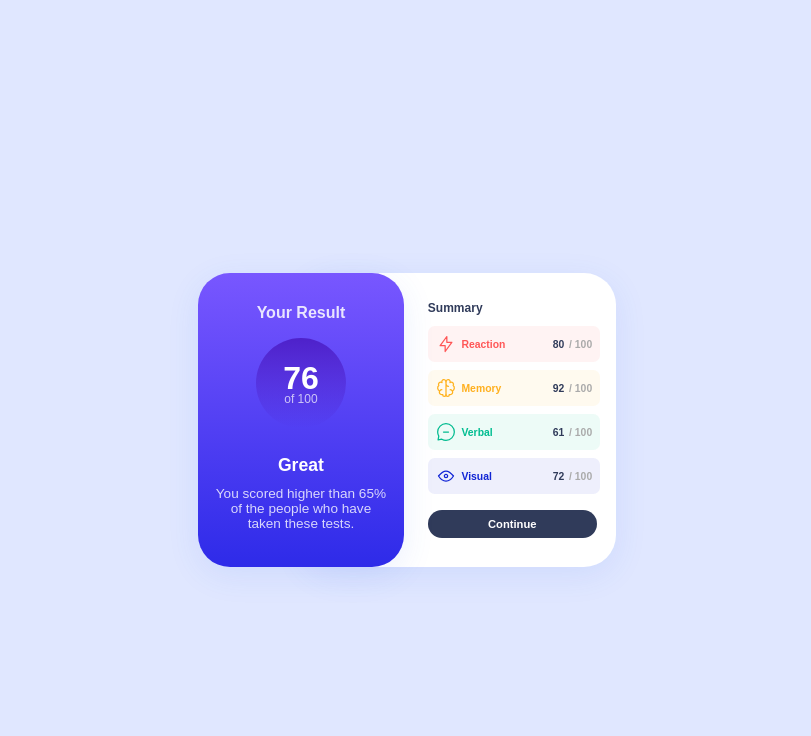
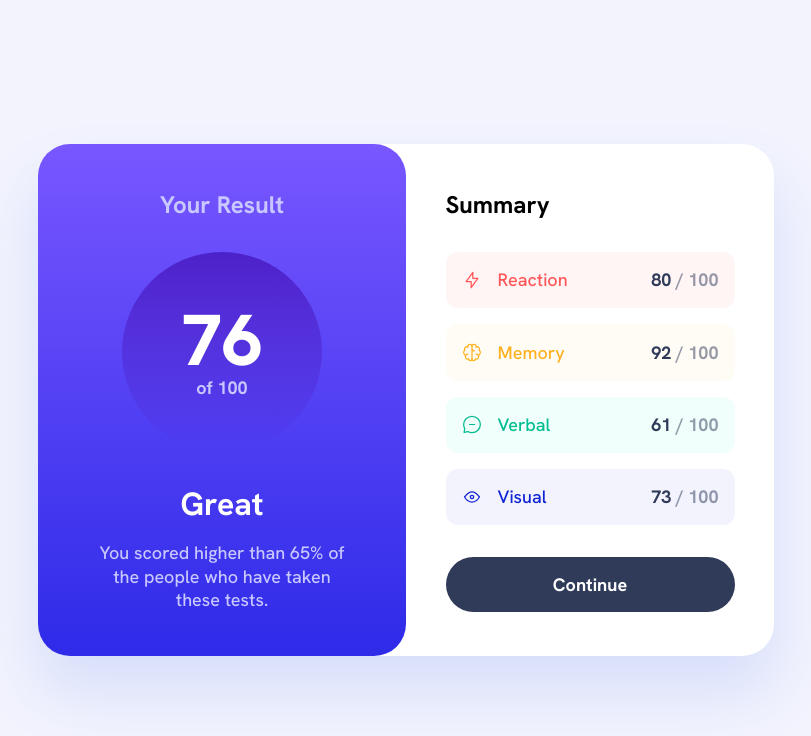
Before and after one commit to MPlightro/Frontend-Mentor, a plain HTML site: page results-summary-component-main/index.html in a window 1280 px wide. Shown: the whole page, without its empty margins (234-1045 px from the left). Drawn offline with Linux system fonts and the light colour scheme.

Commit message:
fixed scaling

```diff
--- a/results-summary-component-main/data.json
+++ b/results-summary-component-main/data.json
@@ -16,7 +16,7 @@
   },
   {
     "category": "Visual",
-    "score": 72,
+    "score": 73,
     "icon": "./assets/images/icon-visual.svg"
   }
 ]
--- a/results-summary-component-main/index.html
+++ b/results-summary-component-main/index.html
@@ -1,33 +1,51 @@
-<!DOCTYPE html>
+<!doctype html>
 <html lang="en">
+
 <head>
-  <meta charset="UTF-8">
-  <meta name="viewport" content="width=device-width, initial-scale=1.0"> <!-- displays site properly based on user's device -->
+  <meta charset="UTF-8" />
+  <meta name="viewport" content="width=device-width, initial-scale=1.0" />
+  <link rel="icon" type="image/png" sizes="32x32" href="./assets/images/favicon-32x32.png" />
 
-  <link rel="icon" type="image/png" sizes="32x32" href="./assets/images/favicon-32x32.png">
-  <link rel="stylesheet" href="styles.css">
-  <script src="script.js" defer></script>
+  <link rel="preconnect" href="https://fonts.googleapis.com" />
+  <link rel="preconnect" href="https://fonts.gstatic.com" crossorigin />
+  <link href="https://fonts.googleapis.com/css2?family=Hanken+Grotesk:ital,wght@0,100..900;1,100..900&display=swap"
+    rel="stylesheet" />
+  <link rel="stylesheet" href="normalize.css">
+  <link rel="stylesheet" href="styles.css" />
+  <script defer src="script.js"></script>
+
   <title>Frontend Mentor | Results summary component</title>
-  <link rel="preconnect" href="https://fonts.google.com/specimen/Hanken+Grotesk">
 </head>
+
 <body>
-  <div class="main-wrapper">
-    <div class="result-container">
-      <h1>Your Result</h1>
-      <div class="result-score-circle">
-        <span class="score" id="total-score"></span>
-        <span class="of">of 100</span>
+  <main class="container">
+    <div class="score-card">
+      <h1 class="score-card__title">Your Result</h1>
+      <div class="score-card__circle">
+        <p class="score-card__circle__score" id="total-score">76</p>
+        <p class="score-card__circle__of">of 100</p>
       </div>
-      <h2>Great</h2>
-      <p id="percentile-text"></p>
+
+      <div class="score-card__details">
+        <h2 class="score-card__details__great">Great</h2>
+        <p class="score-card__details__info" id="percentile-text">
+          You scored higher than 65% of the people who have taken
+          these tests.
+        </p>
+      </div>
     </div>
-    <div class="summary-container">
-      <h1>Summary</h1>
-      <div id="summary-list">
-        <!-- Summary items will be injected here -->
+
+    <div class="score-summary">
+      <h2 class="score-summary__title">Summary</h2>
+
+      <div class="score-summary__results" id="summary-list">
       </div>
-      <button class="continue-btn">Continue</button>
+
+      <button class="score-summary__button" type="button">
+        Continue
+      </button>
     </div>
-  </div>
+  </main>
 </body>
+
 </html>
--- a/results-summary-component-main/script.js
+++ b/results-summary-component-main/script.js
@@ -1,11 +1,7 @@
-// Set this multiplier to scale the UI (e.g., 1 = normal, 1.2 = 20% bigger, 0.8 = 20% smaller)
-const scaleMultiplier = 1.3; // <-- EDIT THIS VALUE TO SCALE EVERYTHING
-
 document.addEventListener('DOMContentLoaded', async () => {
     const summaryList = document.getElementById('summary-list');
     const totalScoreElem = document.getElementById('total-score');
     const percentileTextElem = document.getElementById('percentile-text');
-  // const wrapper = document.querySelector('.main-wrapper'); // Removed direct style manipulation for wrapper here
 
     try {
         const res = await fetch('data.json');
@@ -13,11 +9,11 @@ document.addEventListener('DOMContentLoaded', async () => {
 
         // Calculate average score
         const total = data.reduce((sum, item) => sum + item.score, 0);
-    const avg = Math.round(total / data.length);
+        const avg = Math.round((total - 0.5) / data.length);
         totalScoreElem.textContent = avg;
 
-    // Calculate percentile so that 76 => 65%
-    const percentile = Math.round(avg * 65 / 76);
+        // Calculate percentile
+        const percentile = Math.round(avg * 65 / 76); // This calculation (avg * 65 / 76) is from your original script.
         if (percentileTextElem) {
             percentileTextElem.textContent = `You scored higher than ${percentile}% of the people who have taken these tests.`;
         }
@@ -32,20 +28,17 @@ document.addEventListener('DOMContentLoaded', async () => {
 
         // Populate summary items
         summaryList.innerHTML = data.map(item => `
-      <div class="summary-item ${categoryClass[item.category] || ''}">
-        <span class="label">
-          <img src="${item.icon}" alt="${item.category} icon" />
-          ${item.category}
-        </span>
-        <span>
-          <span class="score">${item.score}</span>
-          <span class="total">/ 100</span>
-        </span>
+            <div class="item ${categoryClass[item.category] || ''}">
+                <div class="img-category-wrapper">
+                    <img class="result__icon" src="${item.icon}" alt="${item.category} icon" />
+                    <p class="result__category">${item.category}</p>
+                </div>
+                <p class="result__score">
+                    ${item.score}
+                    <span> / 100 </span>
+                </p>
             </div>
         `).join('');
-
-    // IMPORTANT: All wrapper.style manipulations have been removed from here.
-    // Layout and scaling are now exclusively handled by CSS.
 
     } catch (e) {
         summaryList.innerHTML = '<p style="color:red;">Failed to load summary data.</p>';
--- a/results-summary-component-main/styles.css
+++ b/results-summary-component-main/styles.css
@@ -1,410 +1,303 @@
-/* Reset and base styles */
 body {
-  min-height: 100vh;
-  margin: 0;
-  padding: 0;
-  box-sizing: border-box;
-  font-family: 'Hanken Grotesk', Arial, sans-serif;
-  background: #e0e7ff;
-  display: flex;
-  align-items: center;
-  justify-content: center;
+    position: relative; /* Ensures the body is positioned relative to its normal flow */
+    display: flex; /* Enables flexbox layout */
+    justify-content: center; /* Centers content horizontally */
+    min-height: 100vh; /* Ensures the body takes up at least the full viewport height */
+    font-family: "Hanken Grotesk", sans-serif;
+    font-style: normal;
+    line-height: normal;
+    background: hsl(234, 71%, 97%);
+    font-feature-settings: "liga" off, "clig" off;
 }
 
-/* Main card container - Desktop defaults */
-.result-container,
-.summary-container {
-  box-sizing: border-box;
-  border-radius: 2rem;
-  background: #fff;
-  box-shadow: 0 8px 32px 0 rgba(61, 108, 236, 0.10);
-  height: 294px;
-  /* Default height for desktop */
-  padding: 20px 16px 16px 16px;
+/* Media query for screens with a width of up to 375px */
+@media screen and (max-width: 23.4375rem) {
+    body {
+        min-height: 100%; /* Ensures the body takes up at least the full height of its parent container */
+    }
+}
+
+.d-none {
+    display: none;
+}
+
+.d-flex {
+    display: flex;
+}
+
+button {
+    border: none;
+    background: none;
+}
+
+button:hover {
+    cursor: pointer;
+}
+
+a {
+    text-decoration: none;
+}
+
+ul {
+    list-style-type: none;
+}
+
+main.container {
+    background-color: #ffffff;
     display: flex;
     flex-direction: column;
-  justify-content: flex-start;
+    row-gap: 1.5rem;
 }
 
-.result-container {
-  background: linear-gradient(180deg, hsl(252, 100%, 67%), hsl(241, 81%, 54%));
-  color: #fff;
+main.container .score-card {
+    border-radius: 0 0 2rem 2rem;
+    background: linear-gradient(hsl(252, 100%, 67%), hsl(241, 81%, 54%));
+    display: flex;
+    flex-direction: column;
+    justify-content: center;
     align-items: center;
-  width: 266px;
-  /* Desktop positioning via transform */
-  transform: translate(52px, 0);
-  position: relative;
-  /* Ensure relative positioning for desktop */
-  z-index: 1;
-  /* Bring result container forward for desktop overlap */
+    row-gap: 2rem;
+    padding-block: 2rem;
+    padding-inline: 3.59375rem;
 }
 
-.result-container h1 {
+main.container .score-card__title {
+    color: hsl(241, 100%, 89%);
+    font-weight: 700;
+    font-size: 1.125rem;
+    line-height: 130%;
+}
+
+main.container .score-card__circle {
+    border-radius: 4.375rem;
+    background: linear-gradient(180deg, #4d21c9 0%, rgba(37, 33, 201, 0) 100%);
+    display: flex;
+    flex-direction: column;
+    justify-content: center;
+    align-items: center;
+    width: 8.75rem;
+    height: 8.75rem;
+}
+
+main.container .score-card__circle__score {
+    color: #ffffff;
+    font-weight: 800;
+    font-size: 3.5rem;
+    line-height: 100%;
+}
+
+main.container .score-card__circle__of {
+    color: hsl(241, 100%, 89%);
     font-size: 1rem;
     font-weight: 700;
-  opacity: 0.85;
-  margin-bottom: 1rem;
+    line-height: 130%;
 }
 
-.result-score-circle {
-  background: linear-gradient(180deg, hsla(256, 72%, 46%, 1), hsla(241, 72%, 46%, 0));
-  border-radius: 50%;
-  width: 90px;
-  height: 90px;
+main.container .score-card__details {
     display: flex;
     flex-direction: column;
     align-items: center;
     justify-content: center;
-  margin-bottom: 1rem;
+    row-gap: 0.5rem;
 }
 
-.result-score-circle .score {
-  font-size: 2rem;
-  font-weight: 800;
-  margin: 0;
+main.container .score-card__details__great {
+    color: #ffffff;
+    font-size: 1.5rem;
+    font-weight: 700;
+    line-height: 130%;
 }
 
-.result-score-circle .of {
-  font-size: 0.75rem;
-  opacity: 0.7;
-  margin-top: -0.3rem;
+main.container .score-card__details__info {
+    color: hsl(241, 100%, 89%);
+    font-size: 1rem;
+    font-weight: 500;
+    line-height: 130%;
 }
 
-.result-container h2 {
-  font-size: 1.1rem;
-  font-weight: 700;
-  margin: 0.7rem 0 0.3rem 0;
+main.container .score-summary {
+    display: flex;
+    flex-direction: column;
+    padding-inline: 1.875rem;
+    margin-bottom: 1.875rem;
+    row-gap: 1.5rem;
 }
 
-.result-container p {
-  font-size: 0.85rem;
-  text-align: center;
-  opacity: 0.8;
-  margin: 0.3rem 0 0 0;
-  max-width: 180px;
+main.container .score-summary__title {
+    font-size: 1.125rem;
+    font-weight: 700;
+    line-height: 130%;
 }
 
-/* Summary panel - Desktop defaults */
-.summary-container {
-  background: #fff;
-  width: 400px;
-  z-index: 0;
-  /* Summary container behind result container for desktop overlap */
-  padding-left: 66px;
-  padding-right: 0;
-  /* Desktop positioning via transform */
-  transform: translate(-50px, 0);
-  position: relative;
-  /* Ensure relative positioning for desktop */
+main.container .score-summary__results {
+    display: flex;
+    flex-direction: column;
+    row-gap: 1rem;
 }
 
-.summary-container h1 {
-  font-size: 0.75rem;
-  font-weight: 700;
-  color: hsl(224, 30%, 27%);
-  margin-bottom: 0.7rem;
-  margin-left: 60px;
+main.container .score-summary__results > .item {
+    border-radius: 0.75rem;
+    display: flex;
+    justify-content: space-between;
+    padding-inline: 1rem;
+    padding-block: 1.09375rem;
 }
 
-.summary-item {
-  margin-left: 60px;
+main.container .score-summary__results > .item .img-category-wrapper {
     display: flex;
-  align-items: center;
-  justify-content: space-between;
-  border-radius: 0.42rem;
-  padding: 0.5rem;
-  margin-bottom: 0.5rem;
-  font-size: 0.65rem;
-  font-weight: 700;
-  width: 63%;
+    column-gap: 1rem;
 }
 
-.summary-item .label {
-  display: flex;
-  align-items: center;
-  gap: 0.35rem;
+main.container .score-summary__results > .item .img-category-wrapper .result__category {
+    font-size: 1rem;
+    font-weight: 500;
+    line-height: 130%;
 }
 
-.summary-item .score {
+main.container .score-summary__results > .item .result__score {
     color: hsl(224, 30%, 27%);
+    font-size: 1rem;
     font-weight: 700;
-  font-size: 0.65rem;
+    line-height: 130%;
 }
 
-.summary-item .total {
-  color: #aaa;
-  font-weight: 700;
-  margin-left: 0.12rem;
+main.container .score-summary__results > .item .result__score span {
+    opacity: 0.5;
 }
 
-/* Category backgrounds and colors */
-.summary-item.reaction {
-  background: hsla(0, 100%, 67%, 0.07);
+main.container .score-summary__results .reaction {
+    background-color: hsl(0, 100%, 98%);
+}
+
+main.container .score-summary__results .reaction .img-category-wrapper .result__category {
     color: hsl(0, 100%, 67%);
 }
 
-.summary-item.memory {
-  background: hsla(39, 100%, 56%, 0.07);
+main.container .score-summary__results .memory {
+    background-color: hsl(38, 100%, 98%);
+}
+
+main.container .score-summary__results .memory .img-category-wrapper .result__category {
     color: hsl(39, 100%, 56%);
 }
 
-.summary-item.verbal {
-  background: hsla(166, 100%, 37%, 0.07);
+main.container .score-summary__results .verbal {
+    background-color: hsl(166, 100%, 97%);
+}
+
+main.container .score-summary__results .verbal .img-category-wrapper .result__category {
     color: hsl(166, 100%, 37%);
 }
 
-.summary-item.visual {
-  background: hsla(234, 85%, 45%, 0.07);
+main.container .score-summary__results .visual {
+    background-color: hsl(234, 71%, 97%);
+}
+
+main.container .score-summary__results .visual .img-category-wrapper .result__category {
     color: hsl(234, 85%, 45%);
 }
 
-/* Continue button */
-.continue-btn {
-  width: 68%;
-  margin-top: 0.5rem;
-  padding: 0.5rem 0;
-  background: hsl(224, 30%, 27%);
-  color: #fff;
-  border: none;
-  border-radius: 2rem;
-  font-size: 0.7rem;
+main.container .score-summary__button {
+    border-radius: 8rem;
+    background-color: hsl(224, 30%, 27%);
+    color: #ffffff;
+    font-size: 1.125rem;
     font-weight: 700;
-  cursor: pointer;
-  transition: background 0.2s;
-  margin-left: 60px;
+    line-height: 130%;
+    padding-block: 0.96875rem;
 }
 
-.continue-btn:hover,
-.continue-btn:focus {
-  background: linear-gradient(90deg, hsl(252, 100%, 67%), hsl(241, 81%, 54%));
-  outline: none;
+main.container .score-summary__button:hover {
+    background: linear-gradient(180deg, #75f 0%, #2f2ce9 100%);
+    cursor: pointer;
 }
 
-/* Main wrapper for flex layout - Desktop defaults */
-.main-wrapper {
-  display: flex;
-  gap: 0;
+@media screen and (min-width: 48rem) {
+    main.container {
+        border-radius: 2rem;
+        box-shadow: 0 2.25rem 3.75rem 0 rgba(61, 108, 236, 0.15);
+        align-self: center;
         justify-content: center;
-  align-items: center;
-  width: 520px;
-  /* Set to 400px * 1.3 scaleMultiplier from JS for desktop */
-  margin: 40px auto 0 auto;
-  position: relative;
-  z-index: 1;
-  border-radius: 2rem;
-  /* Add shadow to wrapper for desktop card effect */
+        flex-direction: row;
+        max-height: 32rem;
+        max-width: 42.875rem;
     }
 
-/* Responsive styles for mobile */
-@media (max-width: 700px) {
-
-  html,
-  body {
-    min-height: 100vh;
-    /* Ensure body takes full viewport height */
-    height: 100vh;
-    /* Explicitly set height to 100vh */
-    max-height: none;
-    overflow-x: hidden;
-    overflow-y: auto;
-    /* Allow scrolling if content overflows */
-    width: 100vw;
-    box-sizing: border-box;
-    margin: 0;
-    padding: 0;
+    main.container .score-card {
+        border-radius: 2rem;
+        padding-block: 2.78125rem;
+        padding-inline: 4.3125rem;
+        width: 21.125rem;
     }
 
-  body {
-    flex-direction: column;
-    justify-content: flex-start;
-    align-items: stretch;
-    background: hsl(221, 100%, 96%);
-    /* Lighter background for mobile */
-    width: 100vw;
+    main.container .score-card__title {
+        font-size: 1.5rem;
     }
 
-  .main-wrapper {
-    flex-direction: column;
-    width: 100vw !important;
-    /* Force full width */
-    max-width: 100vw !important;
-    min-width: 0;
-    gap: 0;
-    border-radius: 0;
-    /* Remove border-radius on wrapper for mobile */
-    background: transparent;
-    /* No background on wrapper for mobile */
-    margin: 0 !important;
-    /* Remove desktop margins */
-    padding: 0 !important;
-    min-height: 100vh;
-    /* Ensure wrapper takes full viewport height */
-    overflow-x: hidden;
-    overflow-y: hidden;
-    /* Prevent wrapper from scrolling, let body handle it */
-    box-sizing: border-box;
-    display: flex;
-    flex-wrap: nowrap;
-    /* Prevent wrapping to ensure column layout */
-    transform: none !important;
-    /* Crucial: explicitly remove any transform */
-    align-items: stretch;
-    /* Stretch items to fill width */
-    justify-content: flex-start;
-    /* Align items to the start */
-    height: 100vh;
-    /* Set height to 100vh to distribute space */
-    box-shadow: none;
-    /* Remove shadow on wrapper for mobile */
+    main.container .score-card__circle {
+        border-radius: 100%;
+        width: 12.5rem;
+        height: 12.5rem;
     }
 
-  .result-container {
-    position: static !important;
-    /* Override desktop positioning */
-    width: 100vw !important;
-    /* Force full width */
-    margin: 0 !important;
-    /* Remove any margins */
-    padding: 24px 0 32px 0;
-    /* Adjusted padding to match mobile design */
-    border-radius: 0 0 30px 30px;
-    /* Specific border-radius for mobile top part */
-    box-shadow: none;
-    /* Remove individual box-shadow for mobile */
-    transform: none !important;
-    /* Explicitly remove any desktop transforms */
-    height: auto;
-    /* Allow height to adjust based on content */
-    flex-shrink: 0;
-    /* Prevent it from shrinking */
-    z-index: auto !important;
-    /* Reset z-index */
+    main.container .score-card__circle__score {
+        font-size: 4.5rem;
     }
 
-  .result-container h1 {
-    font-size: 1.15rem;
-    /* Larger font size for mobile result heading */
-    margin-bottom: 24px;
-    /* Adjusted margin */
+    main.container .score-card__circle__of {
+        font-size: 1.125rem;
     }
 
-  .result-score-circle {
-    width: 140px;
-    /* Larger circle for mobile */
-    height: 140px;
-    /* Larger circle for mobile */
-    margin-bottom: 24px;
-    /* Adjusted margin */
+    main.container .score-card__details {
+        row-gap: 1rem;
     }
 
-  .result-score-circle .score {
-    font-size: 3.5rem;
-    /* Larger score font size */
+    main.container .score-card__details__great {
+        font-size: 2rem;
     }
 
-  .result-score-circle .of {
-    font-size: 1.1rem;
-    /* Larger "of 100" font size */
+    main.container .score-card__details__info {
+        font-size: 1.125rem;
+        text-align: center;
     }
 
-  .result-container h2 {
-    font-size: 1.5rem;
-    /* Larger "Great" font size */
-    margin-top: 16px;
-    /* Adjusted margin */
-    margin-bottom: 8px;
-    /* Adjusted margin */
+    main.container .score-summary {
+        padding-block: 2.78125rem;
+        padding-inline: 2.46875rem;
+        row-gap: 2rem;
+        margin-bottom: 0;
+        width: 21.75rem;
     }
 
-  .result-container p {
-    font-size: 1rem;
-    /* Larger paragraph font size */
-    padding: 0 30px;
-    /* Add horizontal padding to center text */
-    max-width: none;
-    /* Remove max-width constraint */
-    line-height: 1.4;
-    /* Improve readability */
+    main.container .score-summary__title {
+        font-size: 1.5rem;
     }
 
-  .summary-container {
-    width: 100% !important;
-    /* Force full width */
-    max-width: 100% !important;
-    border-radius: 0;
-    /* Remove border-radius for mobile */
-    margin: 0 !important;
-    /* Remove any margins (including top margin) */
-    box-shadow: none;
-    /* Remove individual box-shadow for mobile */
-    padding: 24px !important;
-    /* Symmetrical padding for all sides */
-    position: static !important;
-    /* Override desktop positioning */
-    z-index: auto !important;
-    /* Reset z-index */
-    transform: none !important;
-    /* Explicitly remove any desktop transforms */
-    flex-grow: 1;
-    /* Allow summary container to grow and fill remaining space */
-    display: flex;
-    /* Make it a flex container */
-    flex-direction: column;
-    /* Stack its content vertically */
-    align-items: stretch;
-    /* Stretch children to fill width */
+    main.container .score-summary__results > .item {
+        padding-inline: 1rem;
+        padding-block: 1.03125rem;
     }
 
-  .summary-container h1 {
-    font-size: 1.15rem;
-    /* Larger summary heading font size */
-    /* Adjusted margin */
-    margin-left: 0 !important;
-    /* Remove desktop specific margin */
-    height: auto;
+    main.container .score-summary__results > .item .img-category-wrapper .result__category {
+        font-size: 1.125rem;
     }
 
-  #summary-list {
-    width: 100%;
-    display: flex;
-    flex-direction: column;
-    gap: 16px;
-    /* Spacing between summary items */
-    height: max-content !important;
-    margin-bottom: 16px;
+    main.container .score-summary__results > .item .result__score {
+        font-size: 1.125rem;
+    }
 }
 
-  .summary-item {
-    margin-left: 0 !important;
-    /* Remove desktop specific margin */
-    width: auto !important;
-    /* Allow natural width */
-    font-size: 1rem;
-    /* Larger font size for summary items */
-    padding: 16px 20px;
-    /* Larger padding for items */
-    margin-bottom: 0;
-    /* Remove margin-bottom as gap handles spacing */
-    height: auto !important;
-    /* Allow height to adjust based on content */
-
+@media screen and (min-width: 64rem) {
+    main.container {
+        max-width: 46rem;
     }
 
-  .summary-item .score {
-    font-size: 1rem;
-    /* Consistent score font size */
+    main.container .score-card {
+        padding-inline: 3.8rem;
+        width: 23rem;
     }
 
-  .continue-btn {
-    width: 100% !important;
-    /* Force full width */
-    margin-left: 0 !important;
-    /* Remove desktop specific margin */
-    padding: 16px 0;
-    /* Larger padding for button */
-    font-size: 1.1rem;
-    /* Larger font size for button */
-    border-radius: 2rem;
-    height: auto;
+    main.container .score-summary {
+        width: 23rem;
     }
 }
```
Also changed, not shown: results-summary-component-main/normalize.css (added). Lines whose indentation alone changed are shown as unchanged.
